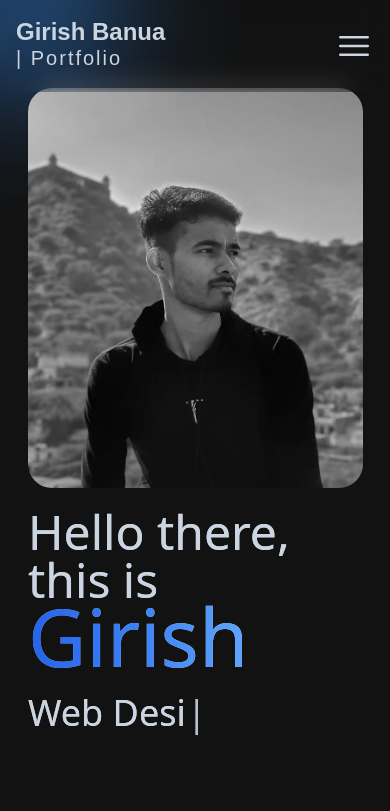
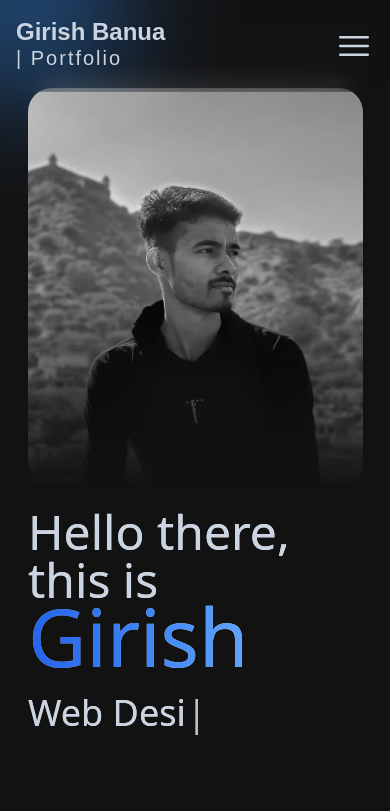
Before and after one commit to Girishbanua/personalPortfolio, a React (Vite) app: page / in a window 390 px wide. Shown: the top 811 px of the page. Built offline with nearby package versions, Linux system fonts and the light colour scheme; a web font is replaced by a local one.

Commit message:
new animation added to home page along with mask effect on hero-image

```diff
--- a/package.json
+++ b/package.json
@@ -11,6 +11,7 @@
   },
   "dependencies": {
     "gh-pages": "^6.3.0",
+    "motion": "^12.9.4",
     "react": "^18.3.1",
     "react-dom": "^18.3.1",
     "react-router-dom": "^7.5.0",
--- a/src/Home.jsx
+++ b/src/Home.jsx
@@ -3,6 +3,7 @@ import "./index.css";
 import Typewriter from "typewriter-effect";
 import { useNavigate } from "react-router-dom";
 import { AboutMeComp } from "./About";
+import { motion } from "motion/react";
 
 const Home = () => {
   const navigate = useNavigate();
@@ -11,15 +12,24 @@ const Home = () => {
       <div className="blurBG bg-blue-600 h-11 w-11 scale-[3] -z-10 rounded-full filter blur-xl brightness-150 absolute left-2 -top-4"></div>
       <NavbarComp />
       <main className="mt-20">
-        <div className="bgImgProfile grayscale">
+        <motion.div
+          className="grayscale mask-t-from-50 "
+          initial={{ y: -30, opacity: 0 }}
+          animate={{
+            y: 0, opacity: 1, repeat: 1
+          }}
+          transition={{
+            duration: 1.5,
+          }}
+        >
           <img
             src="new.webp"
             alt="profile image"
             loading="lazy"
-            className=" my-2 rounded-3xl h-[25rem] w-full object-cover md:h-[32rem] md:object-[10%_37%] "
+            className=" my-2 rounded-3xl h-[25rem] w-full object-cover md:h-[30rem] md:object-[10%_37%] "
           />
-        </div>
-        <div className="sm:text-center">
+        </motion.div>
+        <div className="sm:text-center ">
           <h1>
             Hello there, <br className="sm:hidden block" /> this is{" "}
             <span className="blueGradientText text-[5rem]/[0.8] md:font-medium">
@@ -68,10 +78,13 @@ const Home = () => {
             <div className="flex gap-10 whitespace-nowrap overflow-hidden">
               <TechnologiesComp />
               <TechnologiesComp />
+              <TechnologiesComp />
             </div>
           </div>
         </section>
+
         {/* ------------------projects section-------------------- */}
+
         <section>
           <div>
             <h1>Projects</h1>
@@ -88,9 +101,14 @@ const Home = () => {
   );
 };
 
-export const TechnologiesComp = () => {
+export const TechnologiesComp = ({delay=0}) => {
   return (
-    <div className="techs my-10 flex gap-10 animate-marquee ">
+    <motion.div
+      initial={{ x: 100 }}
+      animate={{ x: -900 }}
+      transition={{ repeat: Infinity, duration: 30, delay:`${delay}` }}
+      className="techs my-10 flex gap-10 "
+    >
       <div>
         <img loading="lazy" src="/icons8-java (1).svg" alt="tech logo" />
         <li>Java</li>
@@ -128,7 +146,7 @@ export const TechnologiesComp = () => {
         <img loading="lazy" src="/icons8-tailwind-css.svg" alt="tech logo" />
         <li>Tailwind CSS</li>
       </div>
-    </div>
+    </motion.div>
   );
 };
 export const NavbarComp = () => {
@@ -141,7 +159,11 @@ export const NavbarComp = () => {
   };
   const navigate = useNavigate();
   return (
-    <nav className="fixed top-0 left-0 right-0 sm:px-16 ">
+    <motion.nav
+      className="fixed top-0 left-0 right-0 sm:px-16 "
+      initial={{ y: -40 }}
+      animate={{ y: 0, transition: { duration: 2 } }}
+    >
       <h1
         onClick={() => navigate("/")}
         className="text-2xl drop-shadow-lg leading-6 cursor-pointer sm:3xl font-elegant font-semibold sm:z-10"
@@ -190,22 +212,24 @@ export const NavbarComp = () => {
           <NavListComp />
         </ul>
       </div>
-    </nav>
+    </motion.nav>
   );
 };
 export const NavListComp = () => {
+  const [visible, setVisible] = useState(true);
   const navigate = useNavigate();
-  const [visible, setVisible] = useState(true);
-  const handleVisible = () => {
-    setVisible(false);
+  function handleVisible() {
+    setVisible(!visible);
     navigate("/about");
-  };
+  }
 
   return (
     <>
       <li onClick={() => navigate("/")}>Home</li>
-      { visible && <li onClick={handleVisible}>About</li>}
-      <li><a href="#projects">Projects</a></li>
+      {visible && <li onClick={handleVisible}>About</li>}
+      <li>
+        <a href="#projects">Projects</a>
+      </li>
       <li>Resume</li>
       <li>Contact</li>
     </>
--- a/src/index.css
+++ b/src/index.css
@@ -57,3 +57,11 @@
     @apply hover:scale-[0.98] p-3 rounded-full cursor-pointer text-white w-[8rem] h-12 ;
   }
 }
+.mask-t-from-50 {
+  -webkit-mask-image: linear-gradient(to top, transparent 0%, black 50%);
+  mask-image: linear-gradient(to top, transparent 0%, black 50%);
+  -webkit-mask-size: 100% 100%;
+  mask-size: 100% 100%;
+  -webkit-mask-repeat: no-repeat;
+  mask-repeat: no-repeat;
+}
```
Also changed, not shown: 1 other file (tests, documents, lock files or other folders).
